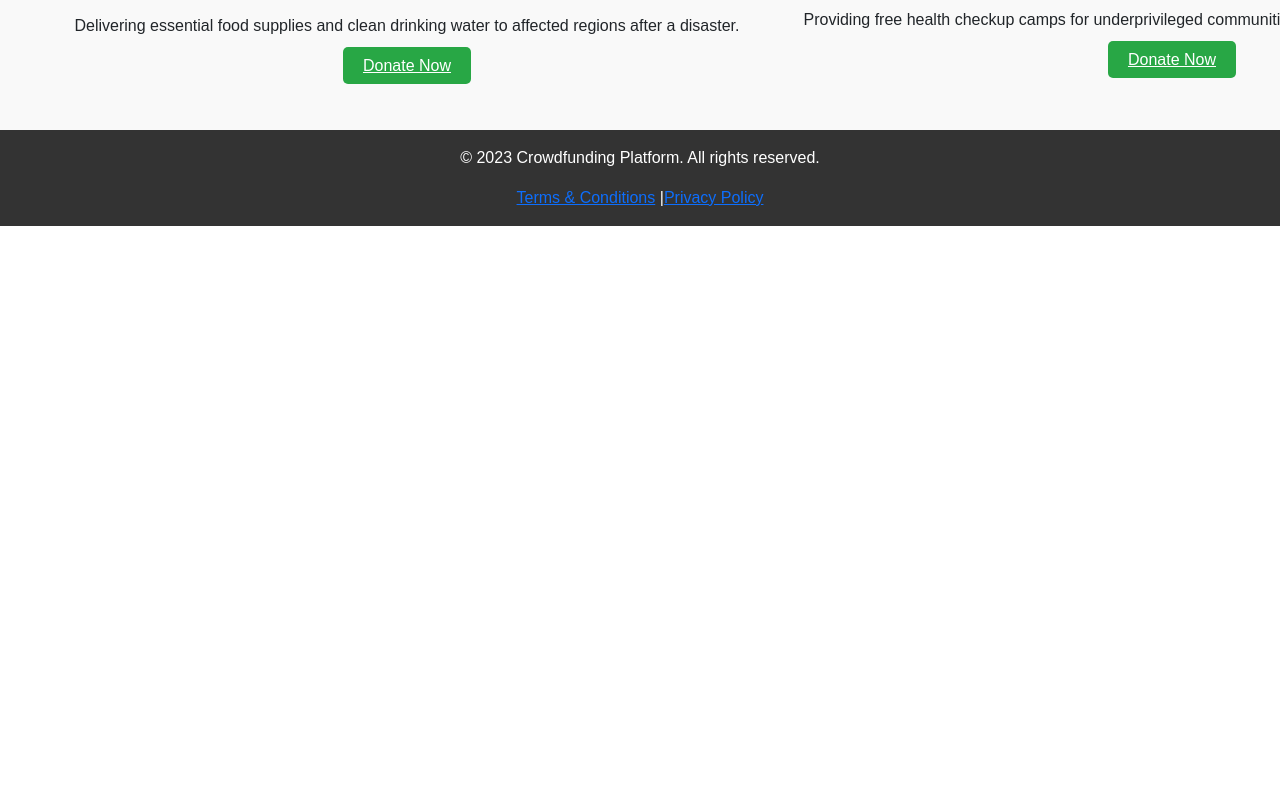
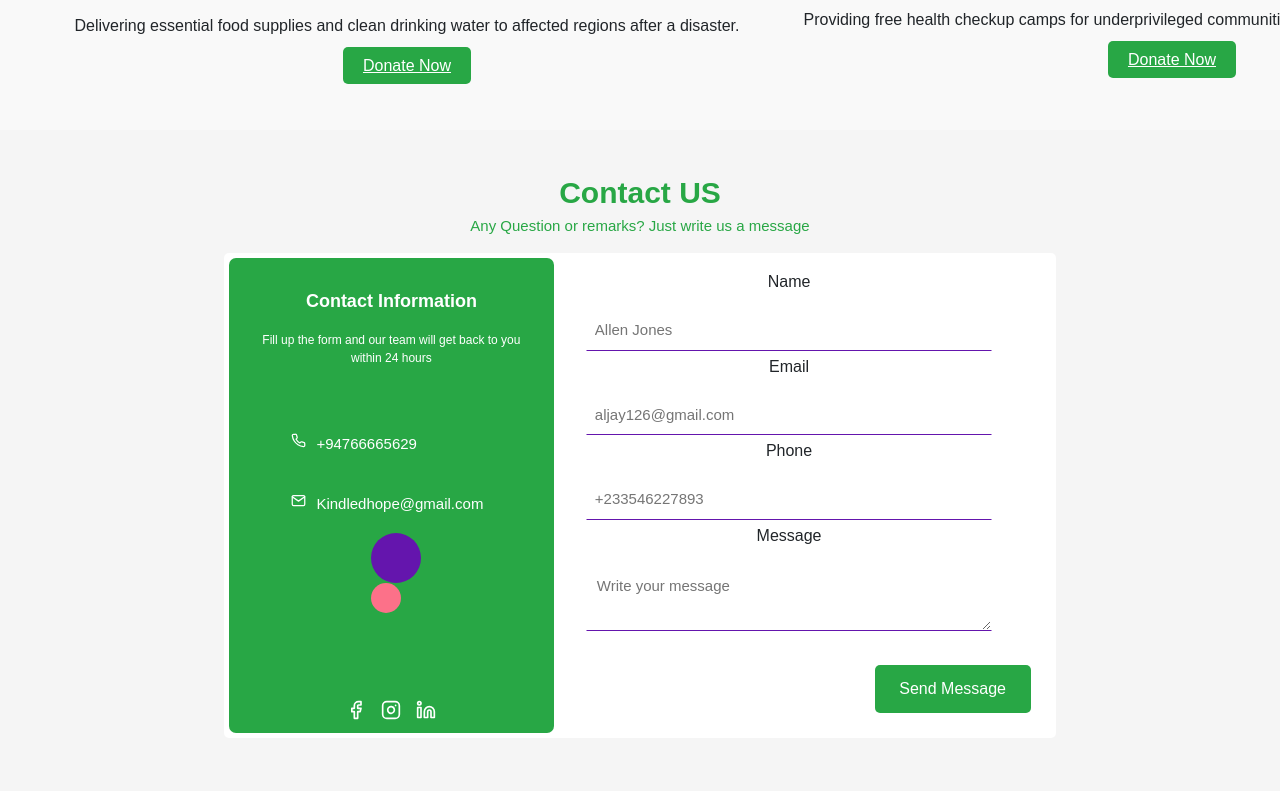
Before and after one commit to Ranna-2/fundraising-platform, a React (Create React App) app in the folder frontend/: page / in a window 1280 px wide. Shown: the part 1789-2580 px from the top of the page. Before the commit the page ends 2015 px from the top, so only its background shows below. Built offline with nearby package versions, Linux system fonts and the light colour scheme; the HTML template or start-up script is replaced by a standard one.

Commit message:
contact form

```diff
--- a/frontend/package.json
+++ b/frontend/package.json
@@ -11,8 +11,11 @@
     "react": "^18.3.1",
     "react-bootstrap": "^2.10.6",
     "react-dom": "^18.3.1",
+    "react-feather": "^2.0.10",
+    "react-reveal": "^1.2.2",
     "react-router-dom": "^6.28.0",
     "react-scripts": "5.0.1",
+    "styled-components": "^6.1.13",
     "web-vitals": "^2.1.4"
   },
   "scripts": {
--- /dev/null
+++ b/frontend/src/Components/HomePage/DetailsBar.js
@@ -0,0 +1,138 @@
+import React from 'react';
+import styled from 'styled-components';
+import * as Icon from 'react-feather';
+
+const DetailsBarWrapper = styled.div`
+  background-color: #28a745;
+  border-radius: 7px;
+  position: relative;
+  padding: 30px;
+  display: flex;
+  flex-direction: column;
+  align-items: center;
+  height: auto;
+  padding-bottom: 100px;
+  @media (max-width: 768px) {
+    padding-bottom: 80px;
+    grid-row: 2;
+  }
+`;
+
+const TextWrapper = styled.div`
+  display: flex;
+  flex-direction: column;
+  align-items: center;
+`;
+
+const TextOne = styled.p`
+  text-align: center;
+  color: #fff;
+  font-size: 18px;
+  font-weight: bold;
+`;
+
+const TextTwo = styled.p`
+  text-align: center;
+  color: #fff;
+  font-size: 12px;
+  line-height: 18px;
+`;
+
+const BigCircle = styled.div`
+  height: 50px;
+  margin-top: 30px;
+  width: 50px;
+  background-color: rgb(100, 21, 173);
+  border-radius: 100%;
+  z-index: 22;
+  margin-left: 10px;
+`;
+
+const SmallCircle = styled.div`
+  position: absolute;
+  margin-left: 10px;
+  background-color: rgb(252, 113, 137);
+  border-radius: 100%;
+  height: 30px;
+  width: 30px;
+`;
+
+const ContactsWrapper = styled.a`
+  display: flex;
+  width: 200px;
+  height: 10px;
+  margin-top: 50px;
+  cursor: pointer;
+  text-decoration: none;
+`;
+
+const ContactText = styled.div`
+  color: #fff;
+
+  font-size: 15px;
+  margin-left: 10px;
+`;
+
+const SocialsWrapper = styled.div`
+  display: flex;
+  justify-content: center;
+  display: flex;
+  height: 10px;
+  justify-content: center;
+  bottom: 30px;
+  position: absolute;
+  cursor: pointer;
+`;
+
+const SocialIconWrapper = styled.a`
+  width: 35px;
+  height: 35px;
+  border-radius: 50%;
+  display: flex;
+  justify-content: center;
+  align-items: center;
+  &:hover {
+    background-color: rgb(252, 113, 137);
+  }
+`;
+
+const DetailsBar = () => {
+  return (
+    <DetailsBarWrapper>
+      <TextWrapper>
+        <TextOne>Contact Information</TextOne>
+        <TextTwo>Fill up the form and our team will get back to you within 24 hours</TextTwo>
+      </TextWrapper>
+      <div>
+        <ContactsWrapper href="tel:+94766665629">
+          <Icon.Phone size={15} color="rgb(255, 255, 255)" />
+          <ContactText>+94766665629</ContactText>
+        </ContactsWrapper>
+
+        <ContactsWrapper href="mailto:Kindledhope@gmail.com">
+          <Icon.Mail size={15} color="rgb(255, 255, 255)" />
+          <ContactText>Kindledhope@gmail.com</ContactText>
+        </ContactsWrapper>
+      </div>
+
+      <div>
+        <BigCircle></BigCircle>
+        <SmallCircle></SmallCircle>
+      </div>
+
+      <SocialsWrapper>
+        <SocialIconWrapper href="https://www.facebook.com/profile.php?id=100021937291259">
+          <Icon.Facebook color="#fff" size={20} />
+        </SocialIconWrapper>
+        <SocialIconWrapper href="https://www.instagram.com/_allenjones/">
+          <Icon.Instagram color="#fff" size={20} />
+        </SocialIconWrapper>
+        <SocialIconWrapper href="https://www.linkedin.com/in/allen-jones-b799b7171/">
+          <Icon.Linkedin color="#fff" size={20} />
+        </SocialIconWrapper>
+      </SocialsWrapper>
+    </DetailsBarWrapper>
+  );
+};
+
+export default DetailsBar;
--- /dev/null
+++ b/frontend/src/Components/HomePage/FormPage.js
@@ -0,0 +1,67 @@
+import React from 'react';
+import styled from 'styled-components';
+import DetailsBar from './DetailsBar';
+import InputSide from './InputSide';
+
+const PageWrapper = styled.div`
+  display: flex;
+  flex-direction: column;
+  min-height: 100vh;
+  align-items: center;
+  background-color: whitesmoke;
+  padding-bottom: 50px;
+`;
+
+const PageHeadingWrapper = styled.div`
+  display: flex;
+  flex-direction: column;
+  margin-top: 40px;
+`;
+
+const FormContainer = styled.div`
+  width: 65%;
+  min-width: 600px;
+  display: grid;
+  grid-template-columns: 1fr 1.5fr;
+  background-color: #fff;
+  padding: 5px;
+  border-radius: 5px;
+  height: auto;
+  grid-gap: 10px;
+  @media (max-width: 768px) {
+    grid-template-columns: 1fr;
+    width: 90%;
+    max-width: 500px;
+    min-width: 0px;
+    grid-gap: 0px;
+  }
+`;
+
+const TextOne = styled.b`
+  font-size: 30px;
+  color: #28a745;
+  text-align: center;
+`;
+
+const TextTwo = styled.p`
+  color: #28a745;
+  font-size: 15px;
+  text-align: center;
+`;
+
+const FormPage = () => {
+  return (
+    <PageWrapper>
+      <PageHeadingWrapper>
+        <TextOne>Contact US</TextOne>
+        <TextTwo>Any Question or remarks? Just write us a message</TextTwo>
+      </PageHeadingWrapper>
+      <FormContainer>
+        <DetailsBar />
+        <InputSide />
+      </FormContainer>
+    </PageWrapper>
+  );
+};
+
+export default FormPage;
--- a/frontend/src/Components/HomePage/HomePage.js
+++ b/frontend/src/Components/HomePage/HomePage.js
@@ -5,6 +5,7 @@ import SearchBar from './SearchBar';
 import FeaturedCampaignsSection from './FeaturedCampaignsSection';
 import FeaturedSection from './FeaturesSection';
 import Footer from './Footer';
+import FormPage from './FormPage';
 
 const HomePage = () => {
     return (
@@ -31,6 +32,8 @@ const HomePage = () => {
             <FeaturedSection />
             <FeaturedCampaignsSection />
 
+            {/*form page*/}
+           <FormPage/>
 
             {/* Footer */}
             <Footer />
--- a/frontend/src/Components/HomePage/HomePageStyles.js
+++ b/frontend/src/Components/HomePage/HomePageStyles.js
@@ -4,6 +4,7 @@ const styles = {
       margin: 0,
       padding: 0,
     },
+
 
     hero: {
 
--- /dev/null
+++ b/frontend/src/Components/HomePage/InputSide.js
@@ -0,0 +1,155 @@
+import React from 'react';
+import styled from 'styled-components';
+import { useNavigate } from 'react-router-dom';
+const InputSideWrapper = styled.form`
+  height: auto;
+  padding-bottom: 100px;
+  position: relative;
+  padding: 10px 10px 100px 10px;
+`;
+
+const InputWrapper = styled.div`
+  border: 2px solid transparent;
+  width: 90%;
+  padding-left: 10px;
+  display: flex;
+  flex-direction: column;
+`;
+
+const Input = styled.input`
+  color: #333;
+  width: 100%;
+  font-size: 15px;
+  padding: 8px;
+  border-bottom: 1px solid rgb(100, 21, 173);
+  border-left: 1px solid transparent;
+  border-right: 1px solid transparent;
+  border-top: 1px solid transparent;
+  outline: 0px transparent !important;
+`;
+
+const MessageInput = styled.textarea`
+  width: 100%;
+  color: #333;
+  font-size: 15px;
+  padding: 10px;
+  border-bottom: 1px solid rgb(100, 21, 173);
+  border-left: 1px solid transparent;
+  border-right: 1px solid transparent;
+  border-top: 1px solid transparent;
+  outline: 0px transparent !important;
+`;
+
+const SubMitButton = styled.input`
+  position: absolute;
+  bottom: 20px;
+  right: 20px;
+  padding: 10px;
+  background-color: #28a745;
+  color: #fff;
+  border: none;
+  border-radius: 5px;
+  padding: 12px 25px 12px 24px;
+  cursor: pointer;
+`;
+
+const LoadingButton = styled.button`
+  position: absolute;
+  bottom: 20px;
+  right: 20px;
+  padding: 10px;
+  background-color: rgb(8, 8, 63);
+  color: #fff;
+  border: none;
+  border-radius: 5px;
+  padding: 12px 25px 12px 24px;
+  cursor: pointer;
+`;
+
+const InputSide = () => {
+  const [name, setName] = React.useState('');
+  const [email, setEmail] = React.useState('');
+  const [phone, setPhone] = React.useState('');
+  const [message, setMessage] = React.useState('');
+  const [buttonLoading, setButtonLoading] = React.useState(false);
+
+  const nameHandler = (e) => {
+    setName(e.target.value);
+  };
+
+  const emailHandler = (e) => {
+    setEmail(e.target.value);
+  };
+
+  const phoneHandler = (e) => {
+    setPhone(e.target.value);
+  };
+  const messageHandler = (e) => {
+    setMessage(e.target.value);
+  };
+
+  const navigate = useNavigate();
+  const handleSubmit = async (e) => {
+    e.preventDefault();
+    setButtonLoading(true);
+    const response = await fetch('https://formspree.io/f/<your-form-id>', {
+      method: 'POST',
+      headers: {
+        'Content-Type': 'application/json',
+      },
+      body: JSON.stringify({ name, email, phone, message }),
+    });
+
+    if (response.ok) {
+      navigate('/success');
+      setButtonLoading(false);
+    } else {
+      alert('Failed to submit form');
+    }
+  };
+
+  return (
+    <InputSideWrapper onSubmit={handleSubmit}>
+      <InputWrapper>
+        <p>Name</p>
+        <Input type="text" required placeholder="Allen Jones" value={name} onChange={nameHandler} />
+      </InputWrapper>
+      <InputWrapper>
+        <p>Email</p>
+        <Input
+          type="email"
+          placeholder="aljay126@gmail.com"
+          value={email}
+          onChange={emailHandler}
+          required
+        />
+      </InputWrapper>
+      <InputWrapper>
+        <p>Phone</p>
+        <Input
+          type="tel"
+          required
+          placeholder="+233546227893"
+          value={phone}
+          onChange={phoneHandler}
+        />
+      </InputWrapper>
+      <InputWrapper>
+        <p>Message</p>
+        <MessageInput
+          required
+          placeholder="Write your message"
+          value={message}
+          onChange={messageHandler}
+        />
+      </InputWrapper>
+      {buttonLoading ? (
+        <LoadingButton>Loading...</LoadingButton>
+      ) : (
+        <SubMitButton type="submit" value="Send Message" />
+      )}
+    </InputSideWrapper>
+  );
+};
+
+export default InputSide;
```
Also changed, not shown: 1 other file (tests, documents, lock files or other folders).
